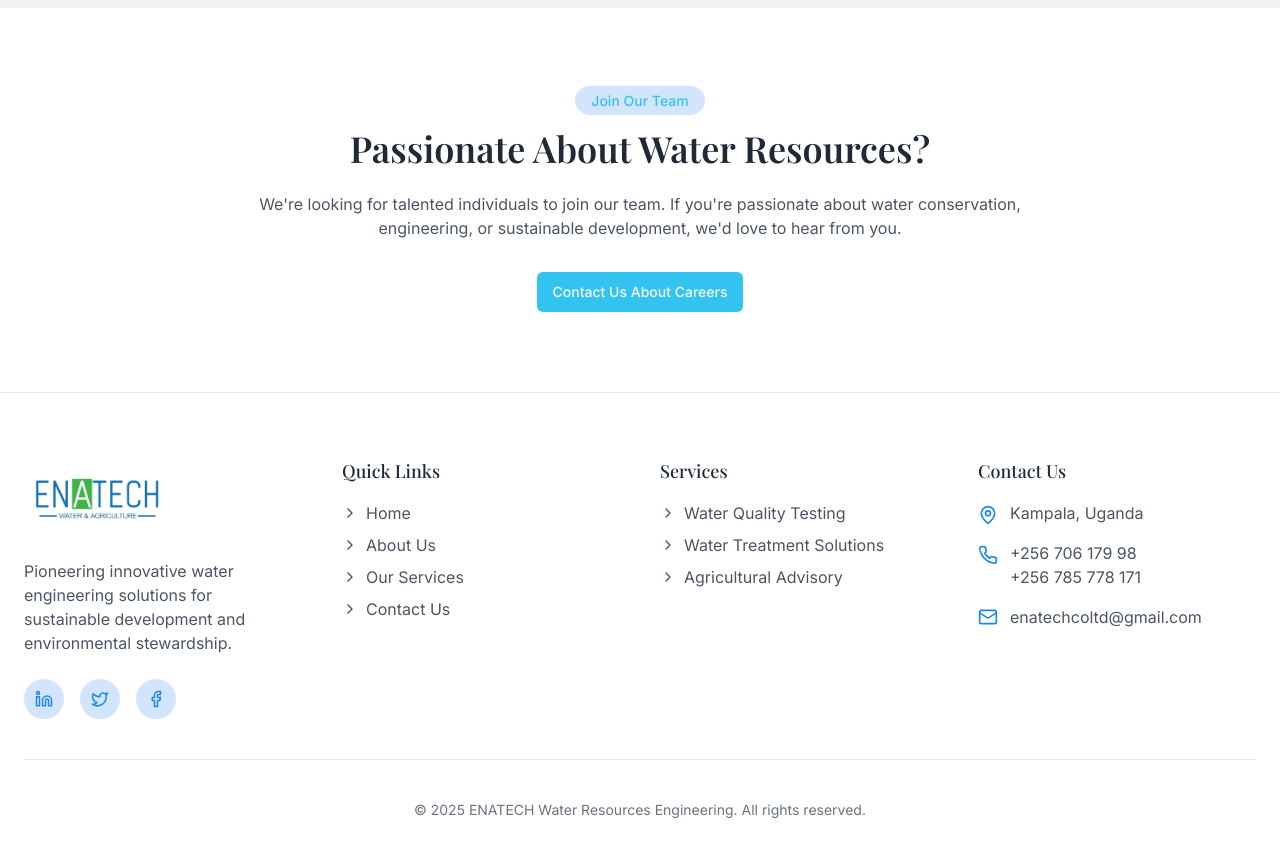
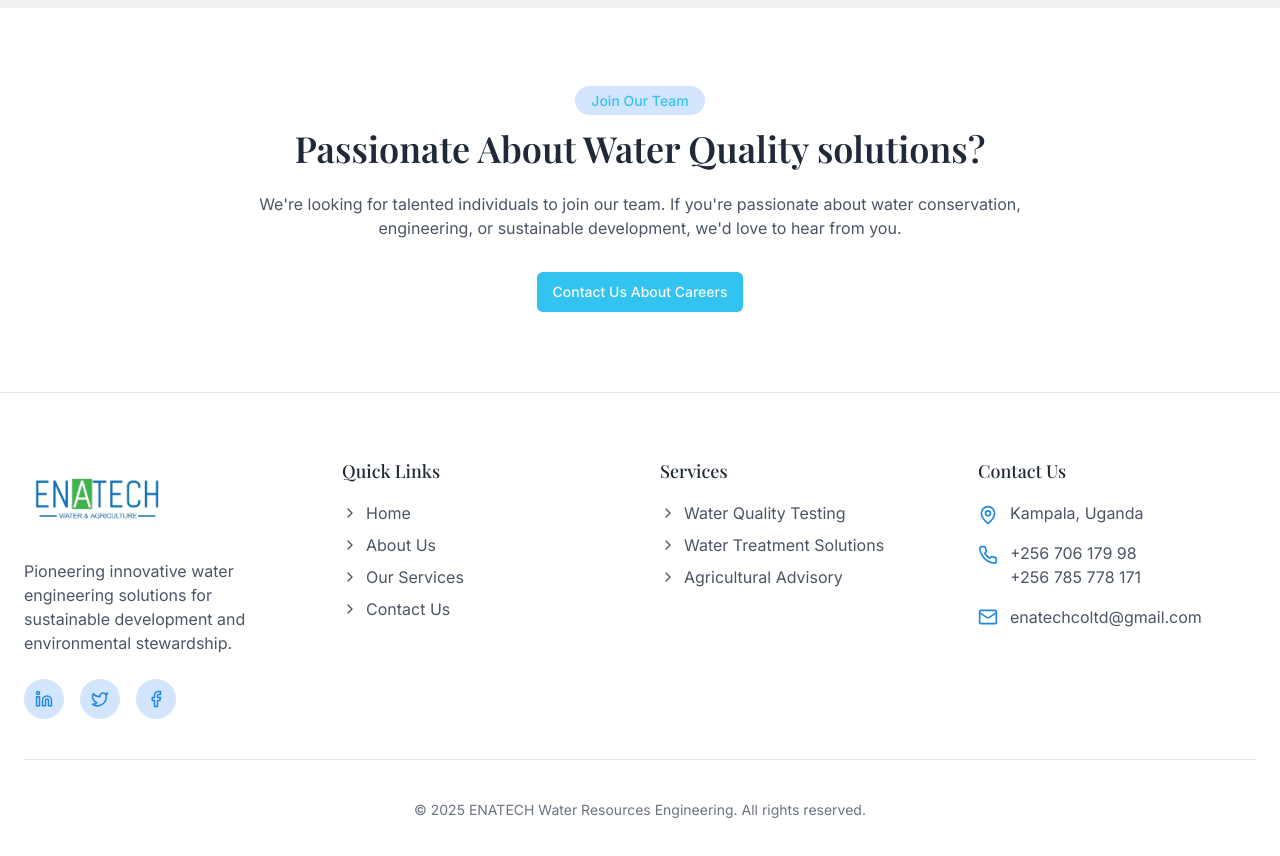
Before and after one commit to hansel112/enatech-waterworks, a React (Vite) app: page /about in a window 1280 px wide. Shown: the part 3640-4496 px from the top of the page. Built offline with nearby package versions, Linux system fonts and the light colour scheme.

Commit message:
Update About

```diff
--- a/src/pages/About.tsx
+++ b/src/pages/About.tsx
@@ -341,7 +341,7 @@ const About = () => {
                 Join Our Team
               </span>
               <h2 className="text-3xl md:text-4xl font-serif font-semibold text-gray-800 mt-4 mb-6">
-                Passionate About Water Resources?
+                Passionate About Water Quality solutions?
               </h2>
               <p className="text-gray-600 mb-8">
                 We're looking for talented individuals to join our team. If you're passionate about
```
